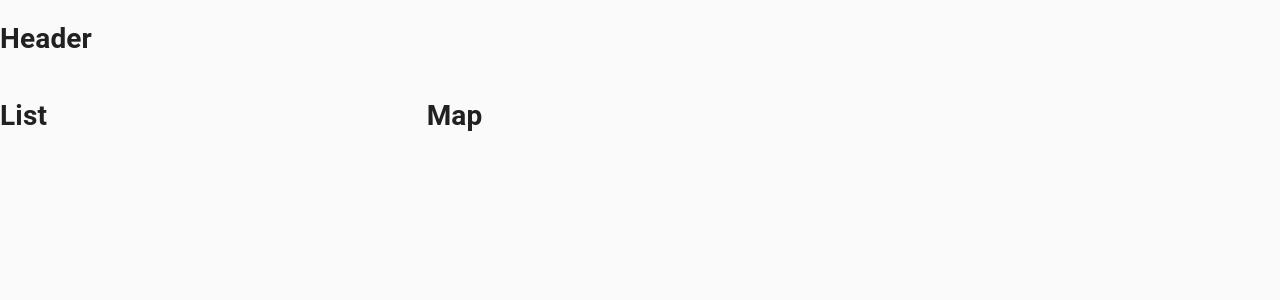
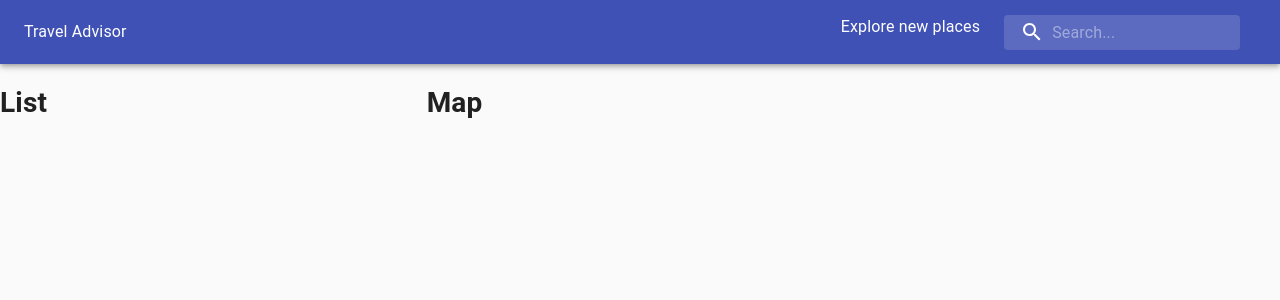
Before and after one commit to strayfrozen/travel_advisor, a React (Create React App) app: page / in a window 1280 px wide. Shown: the top 300 px of the page. Built offline with nearby package versions, Linux system fonts and the light colour scheme.

Commit message:
set up Header.jsx and added styles.js

```diff
--- a/src/components/Header/Header.jsx
+++ b/src/components/Header/Header.jsx
@@ -1,8 +1,33 @@
-import React from 'react'
+import React from 'react';
+import { Autocomplete } from '@react-google-maps/api';
+import { AppBar, Toolbar, Typography, InputBase, Box } from '@material-ui/core';
+import SearchIcon from '@material-ui/icons/Search';
+
+import useStyles from './styles'
 
 const Header = () => {
+  const classes = useStyles();
   return (
-    <h1>Header</h1>
+    <AppBar position="static">
+      <Toolbar className={classes.toolbar}>
+        <Typography varient="h5" className={classes.title}>
+          Travel Advisor
+        </Typography>
+        <Box display="flex">
+          <Typography varient="h6" className={classes.title}>
+            Explore new places
+          </Typography>
+          {/* <Autocomplete> */}
+            <div className={classes.search}>
+              <div className={classes.searchIcon}>
+                <SearchIcon />
+              </div>
+              <InputBase placeholder="Search..." classes={{ root:classes.inputRoot, input: classes.inputInput}} />
+            </div>
+          {/* </Autocomplete> */}
+        </Box>
+      </Toolbar>
+    </AppBar>
   );
 }
 
--- a/src/components/Header/styles.js
+++ b/src/components/Header/styles.js
@@ -0,0 +1,32 @@
+import { alpha, makeStyles } from '@material-ui/core/styles';
+
+export default makeStyles((theme) => ({
+  title: {
+    display: 'none',
+    [theme.breakpoints.up('sm')]: {
+      display: 'block',
+    },
+  },
+  search: {
+    position: 'relative',
+    borderRadius: theme.shape.borderRadius,
+    backgroundColor: alpha(theme.palette.common.white, 0.15),
+    '&:hover': { backgroundColor: alpha(theme.palette.common.white, 0.25) },
+    marginRight: theme.spacing(2),
+    marginLeft: 0,
+    width: '100%',
+    [theme.breakpoints.up('sm')]: { marginLeft: theme.spacing(3), width: 'auto' },
+  },
+  searchIcon: {
+    padding: theme.spacing(0, 2), height: '100%', position: 'absolute', pointerEvents: 'none', display: 'flex', alignItems: 'center', justifyContent: 'center',
+  },
+  inputRoot: {
+    color: 'inherit',
+  },
+  inputInput: {
+    padding: theme.spacing(1, 1, 1, 0), paddingLeft: `calc(1em + ${theme.spacing(4)}px)`, transition: theme.transitions.create('width'), width: '100%', [theme.breakpoints.up('md')]: { width: '20ch' },
+  },
+  toolbar: {
+    display: 'flex', justifyContent: 'space-between',
+  },
+}));
```
